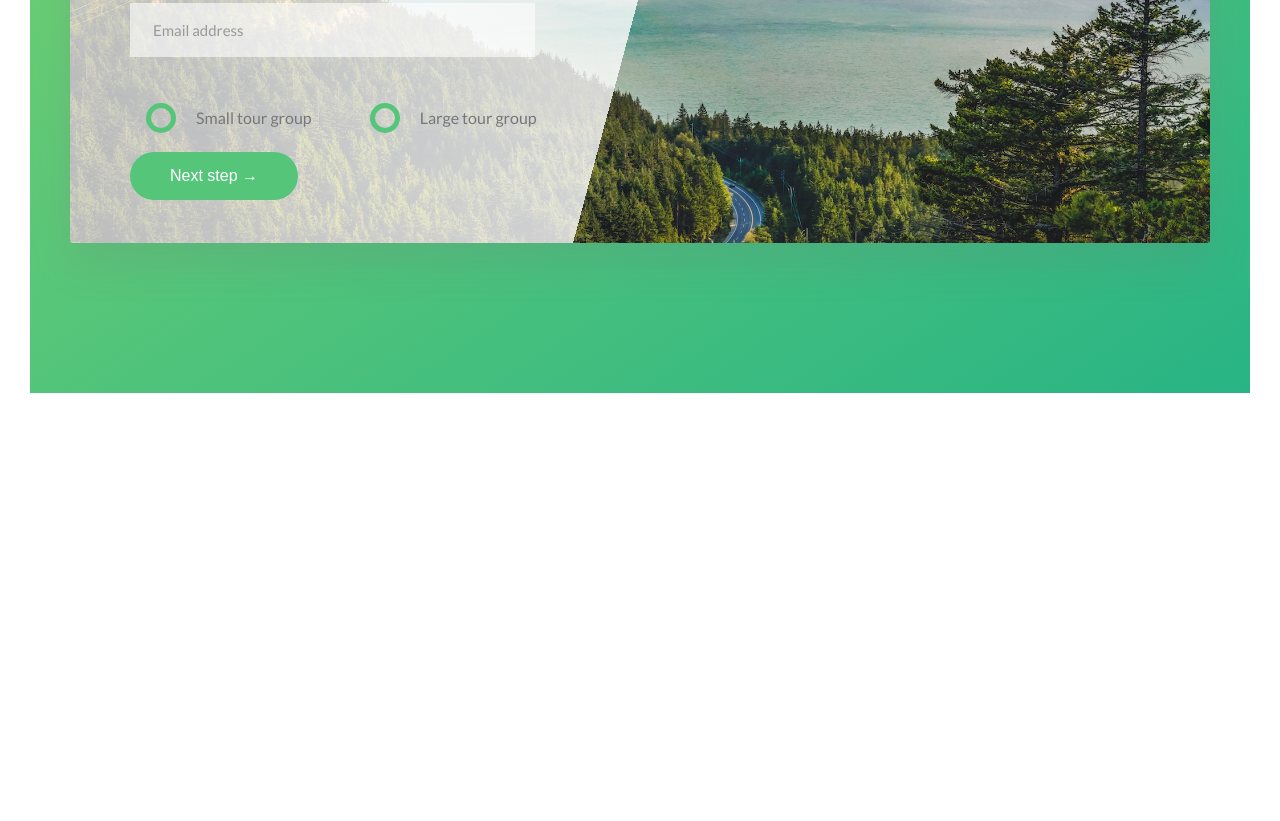
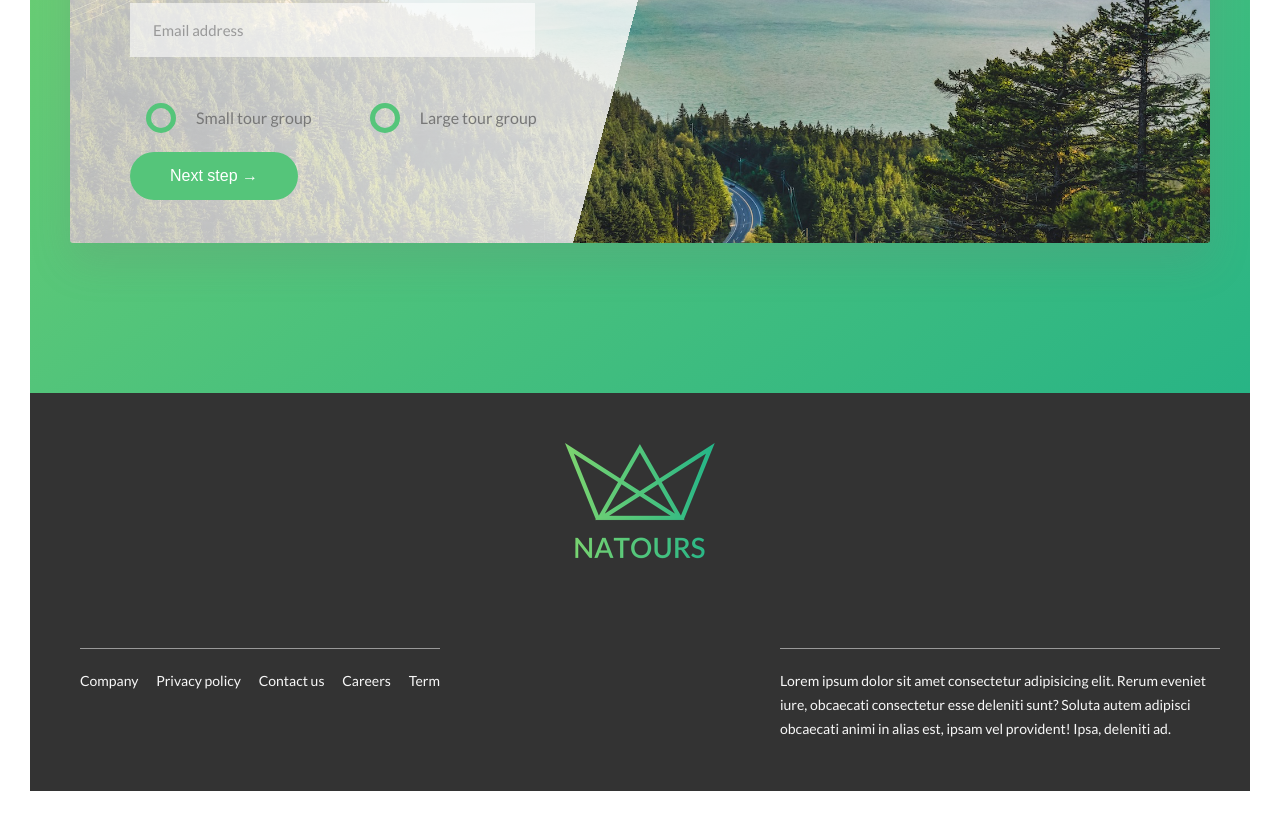
Before and after one commit to suskull/TravelWeb, a website: page index.html in a window 1280 px wide. Shown: the part 4561-5382 px from the top of the page. Before the commit the page ends 4984 px from the top, so only its background shows below. Drawn offline with Linux system fonts and the light colour scheme.

Commit message:
add footer

```diff
--- a/index.html
+++ b/index.html
@@ -281,5 +281,30 @@
             </section>
         </main>
 
+        <footer class="footer">
+            <div class="footer__logo-box">
+                <img src="./img/logo-green-2x.png" alt="Logo" class="footer__logo">
+            </div>
+            <div class="row">
+                <div class="col-1-of-2">
+                    <div class="footer__navigation">
+                        <ul class="footer__list">
+                            <li class="footer__item"><a href="" class="footer__link">Company</a></li>
+                            <li class="footer__item"><a href="" class="footer__link">Privacy policy</a></li>
+                            <li class="footer__item"><a href="" class="footer__link">Contact us</a></li>
+                            <li class="footer__item"><a href="" class="footer__link">Careers</a></li>
+                            <li class="footer__item"><a href="" class="footer__link">Term</a></li>
+                        </ul>
+                    </div>
+                </div>
+                <div class="col-1-of-2">
+                    <p class="footer__copyright">
+                        Lorem ipsum dolor sit amet consectetur adipisicing elit. Rerum eveniet iure, obcaecati consectetur esse deleniti sunt? Soluta autem adipisci obcaecati animi in alias est, ipsam vel provident! Ipsa, deleniti ad.
+                    </p>
+                </div>
+            </div>
+
+        </footer>
+
     </body>
 </html>
--- /dev/null
+++ b/sass/layout/_footer.scss
@@ -0,0 +1,65 @@
+.footer {
+
+    background-color: #333;
+    padding: 5rem;
+    font-size: 1.4rem;
+
+    &__logo-box {
+        margin-bottom: 8rem;
+        text-align: center;
+    }
+
+    &__logo{
+        width: 15rem;
+        height: auto ;
+    }
+
+    &__list{
+        list-style: none;
+
+    }
+
+    &__item {
+        display: inline-block;
+
+        &:not(:last-child) {
+            margin-right: 1.5rem;
+        };
+    }
+
+    &__link{
+        display: inline-block;
+        transition: all .3s;
+
+
+        &:link,
+        &:visited {
+            text-decoration: none;
+            color: #f7f7f7;
+        }
+
+        &:hover,
+        &:active {
+            color: $color-primary;
+            box-shadow: 0 1rem 1.5rem rgba($color-black ,.6);
+            transform: rotate(5dg) scale(1.3);
+
+        }
+
+    }
+
+    &__navigation {
+        border-top: 1px solid $color-grey-dark-1;
+        padding-top: 2rem;
+        display: inline-block;
+    }
+
+
+    &__copyright {
+        color: #f7f7f7;
+        border-top: 1px solid $color-grey-dark-1;
+        padding-top: 2rem;
+        width: 80%;
+        float: right;
+    }
+}
--- a/sass/main.scss
+++ b/sass/main.scss
@@ -17,6 +17,7 @@
 
 @import './layout/header';
 @import './layout/grid';
+@import './layout/footer';
 
 @import './pages/home';
 
```
Also changed, not shown: css/style.css.
